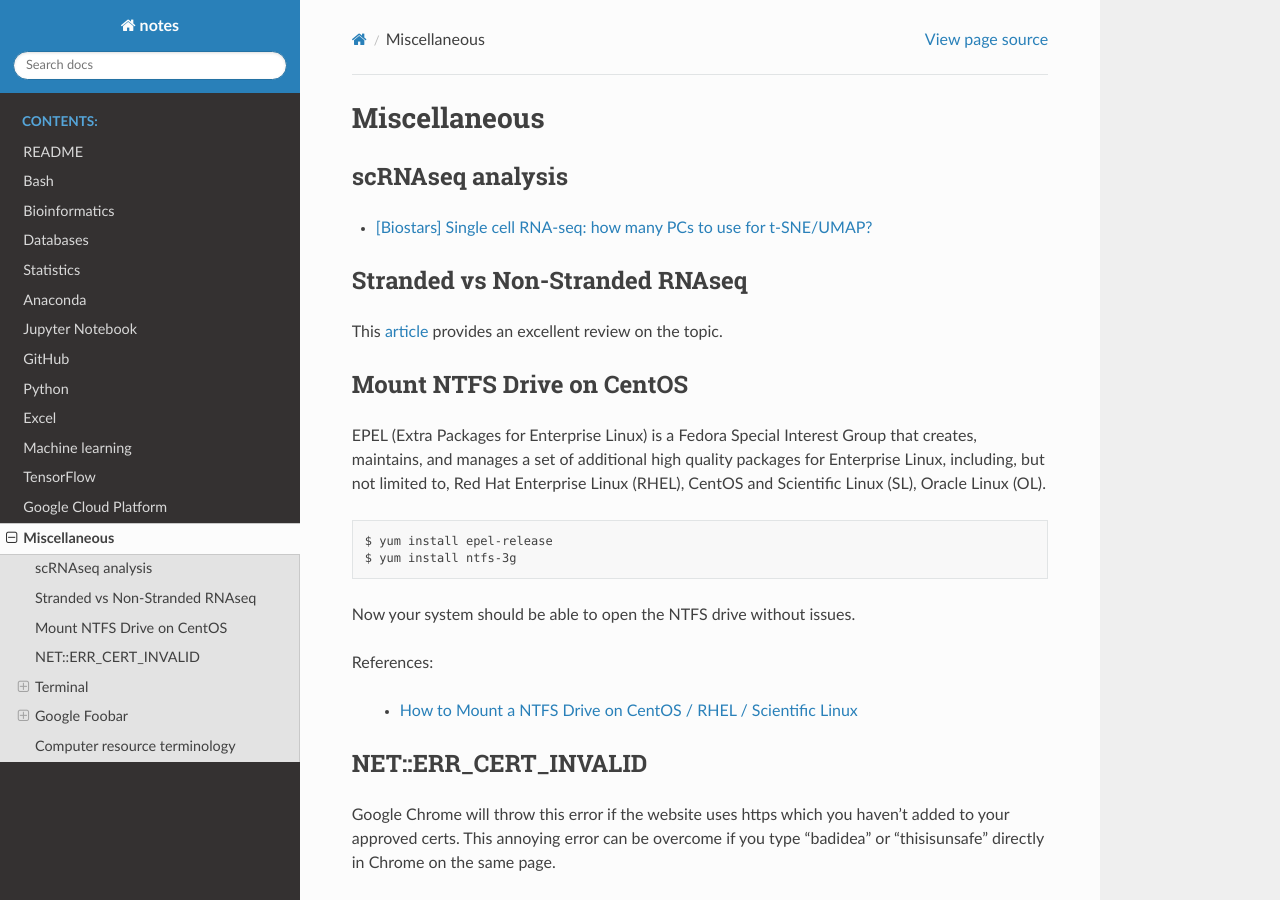
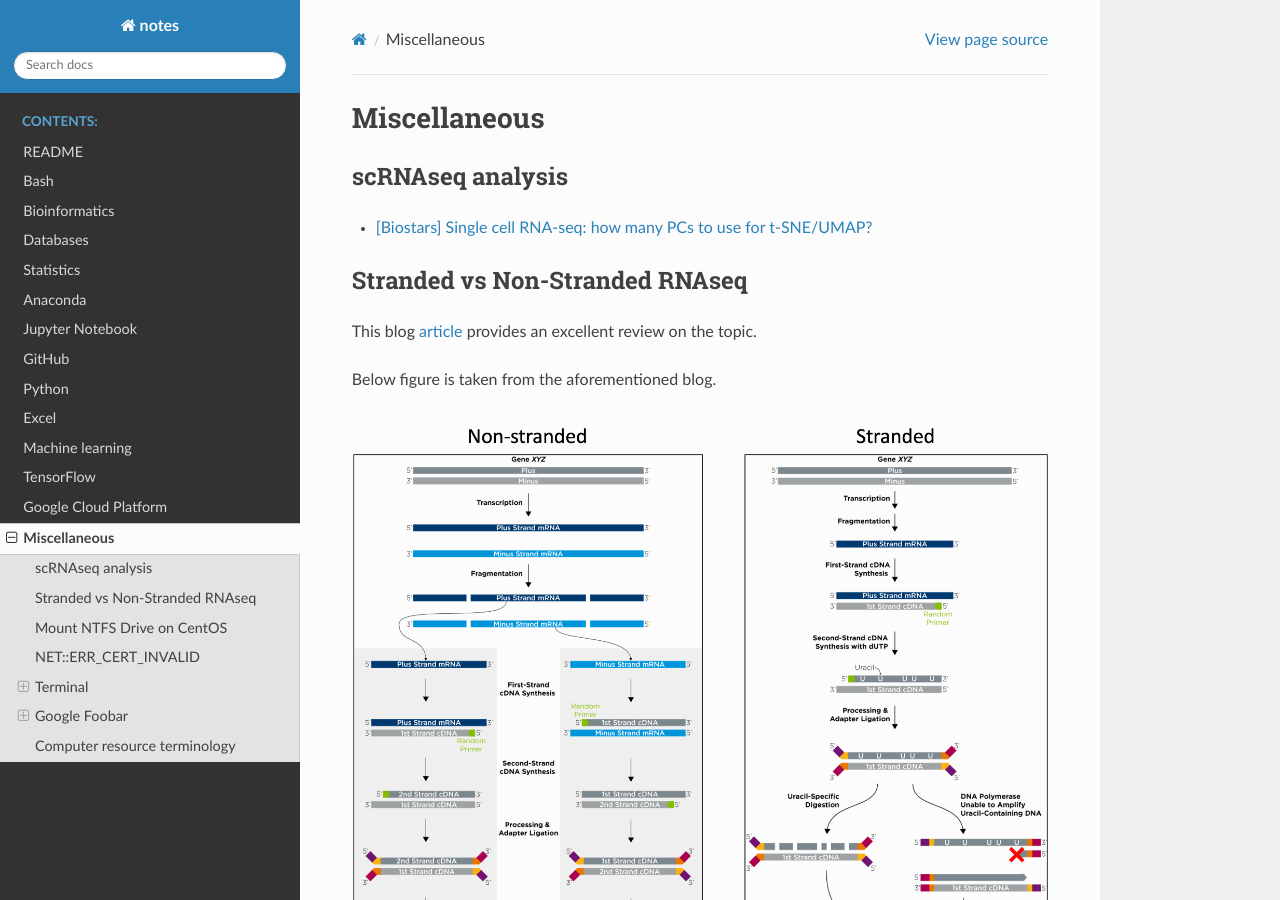
Before and after one commit to sbslee/notes, a Sphinx documentation site: the page built from docs/miscellaneous.rst, in a window 1280 px wide and 900 px high. Built offline with Sphinx 7.4.7 and the Read the Docs theme 2.0.0, drawn with Linux system fonts in a browser that asks for light colours.

Commit message:
Update docs

```diff
--- a/docs/bash.rst
+++ b/docs/bash.rst
@@ -1021,5 +1021,4 @@ Connecting to a proxy server
 
 Quick links:
 
-- `Overriding system-repository Proxies by Using https_proxy and http_proxy
- <https://docs.oracle.com/cd/E36784_01/html/E37628/gmgas.html>`__
+- `Overriding system-repository Proxies by Using https_proxy and http_proxy <https://docs.oracle.com/cd/E36784_01/html/E37628/gmgas.html>`__
--- a/docs/miscellaneous.rst
+++ b/docs/miscellaneous.rst
@@ -9,7 +9,11 @@ scRNAseq analysis
 Stranded vs Non-Stranded RNAseq
 ===============================
 
-This `article <https://blog.genewiz.com/stranded-vs-non-stranded-rna-seq?utm_term=&utm_campaign=*APAC*+NGS&utm_source=adwords&utm_medium=ppc&hsa_tgt=dsa-460355903923&hsa_grp=93772107045&hsa_src=g&hsa_net=adwords&hsa_mt=&hsa_ver=3&hsa_ad=419449356856&hsa_acc=8363678060&hsa_kw=&hsa_cam=8160495724&gclid=CjwKCAiAgbiQBhAHEiwAuQ6BkpSeIfLXV0Ie_WRTE5Sr3PoflB_ETufbhv945KfX3g-yVb6RIfrBixoC_GIQAvD_BwE>`__ provides an excellent review on the topic.
+This blog `article <https://blog.genewiz.com/stranded-vs-non-stranded-rna-seq?utm_term=&utm_campaign=*APAC*+NGS&utm_source=adwords&utm_medium=ppc&hsa_tgt=dsa-460355903923&hsa_grp=93772107045&hsa_src=g&hsa_net=adwords&hsa_mt=&hsa_ver=3&hsa_ad=419449356856&hsa_acc=8363678060&hsa_kw=&hsa_cam=8160495724&gclid=CjwKCAiAgbiQBhAHEiwAuQ6BkpSeIfLXV0Ie_WRTE5Sr3PoflB_ETufbhv945KfX3g-yVb6RIfrBixoC_GIQAvD_BwE>`__ provides an excellent review on the topic.
+
+Below figure is taken from the aforementioned blog.
+
+.. image:: images/stranded-rnaseq.png
 
 Mount NTFS Drive on CentOS
 ==========================
```
Also changed, not shown: docs/images/stranded-rnaseq.png (added).
